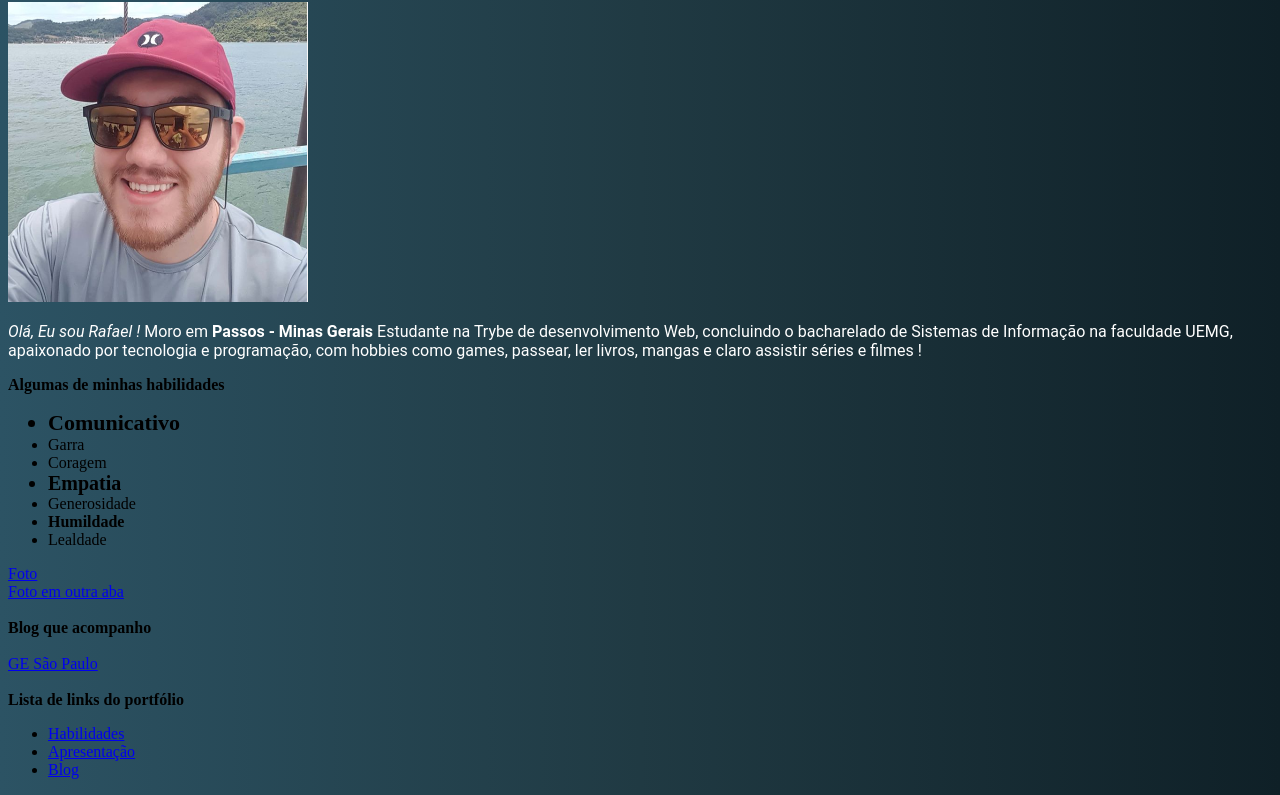
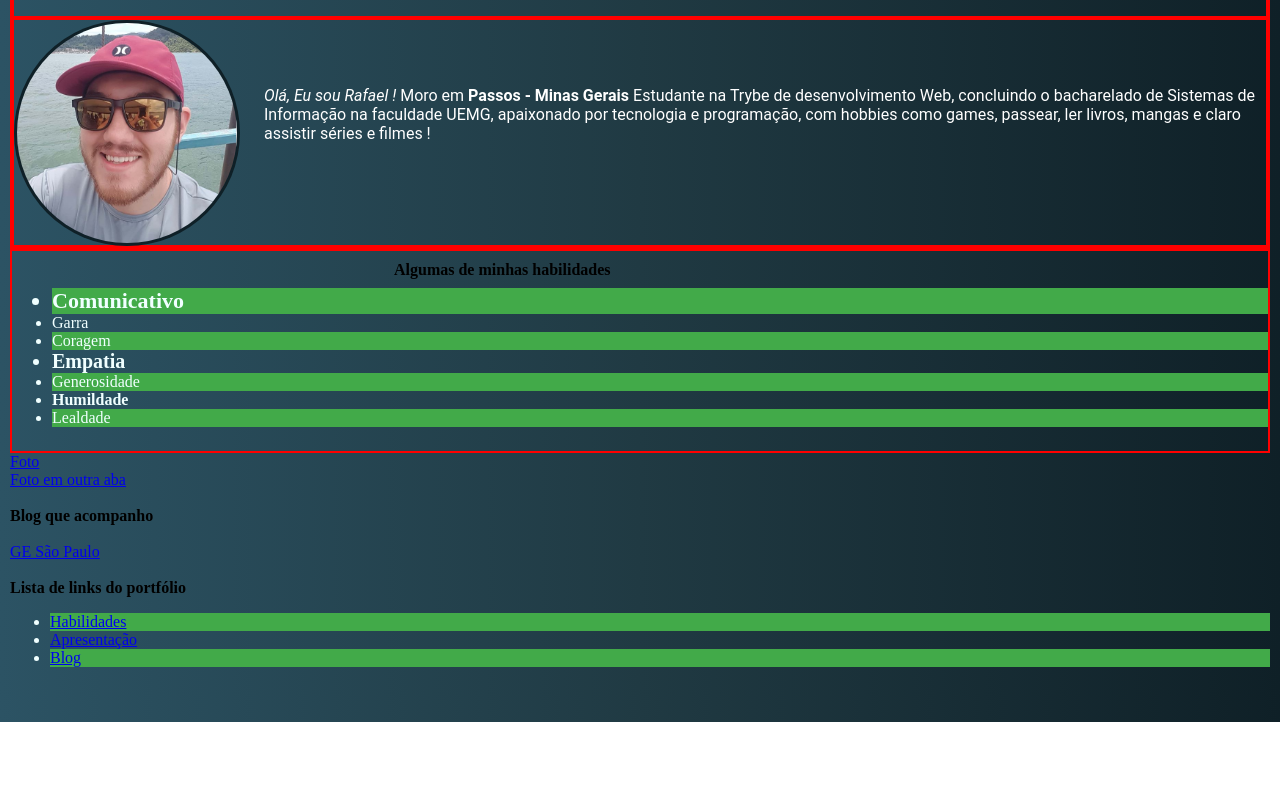
Before and after one commit to rafaelromanoz/rafaelromanoz.github.io, a plain HTML site: page index.html in a window 1280 px wide. Shown: the part 78-873 px from the top of the page. After the commit the page ends 800 px from the top, so only its background shows below. Drawn offline with Linux system fonts and the light colour scheme; a web font is replaced by a local one.

Commit message:
Alteradas algumas cores e propriedades da box

```diff
--- a/index.html
+++ b/index.html
@@ -3,31 +3,43 @@
   <head>
     <meta charset="UTF-8" />
     <title>Portfólio Web Rafael Romano</title>
-    <link rel="stylesheet" type="text/css" href="style.css">
-    <link rel="preconnect" href="https://fonts.gstatic.com">
-    <link href="https://fonts.googleapis.com/css2?family=Girassol&display=swap" rel="stylesheet">
+    <link rel="stylesheet" type="text/css" href="style.css" />
+    <link rel="preconnect" href="https://fonts.gstatic.com" />
+    <link
+      href="https://fonts.googleapis.com/css2?family=Girassol&display=swap"
+      rel="stylesheet"
+    />
   </head>
   <body>
+    <div>
+      <div>
         <h1 id="name-user">Rafael de Oliveira Romano</h1>
-
+      </div>
+      <div class="image-container">
         <img
         src="/Foto.PNG "
         id="fotorafael"
         alt="Foto do autor do portfólio"
         width="300px"
       />
-
       <p class="apresentation">
         <em>Olá, Eu sou Rafael !</em> Moro em
         <strong>Passos - Minas Gerais</strong> Estudante na Trybe de
-      desenvolvimento Web, concluindo o bacharelado de Sistemas de Informação na
-      faculdade UEMG, apaixonado por tecnologia e programação, com hobbies como
-      games, passear, ler livros, mangas e claro assistir séries e filmes !
+        desenvolvimento Web, concluindo o bacharelado de Sistemas de Informação
+        na faculdade UEMG, apaixonado por tecnologia e programação, com hobbies
+        como games, passear, ler livros, mangas e claro assistir séries e filmes
+        !
       </p>
 
+  </div>
+</div>
+
+
+
+
+<div class="habilidades2">
     <strong id="habilidades">Algumas de minhas habilidades</strong>
-
-    <ul>
+    <ul class="habilidade-text">
       <li class="comunicativo"><strong>Comunicativo</strong></li>
       <li class="garra">Garra</li>
       <li class="coragem">Coragem</li>
@@ -36,6 +48,7 @@
       <li class="humildade"><strong>Humildade</strong></li>
       <li class="lealdade">Lealdade</li>
     </ul>
+  </div>
 
     <a href="#fotorafael">Foto</a><br />
     <a href="/Foto.PNG" target="_blank">Foto em outra aba</a>
--- a/style.css
+++ b/style.css
@@ -3,6 +3,7 @@ body{
     background: #0F2027;  /* fallback for old browsers */
 background: -webkit-linear-gradient(to right, #2C5364, #203A43, #0F2027);  /* Chrome 10-25, Safari 5.1-6 */
 background: linear-gradient(to right, #2C5364, #203A43, #0F2027); /* W3C, IE 10+/ Edge, Firefox 16+, Chrome 26+, Opera 12+, Safari 7+ */
+padding: 2px;
 
 
 }
@@ -10,11 +11,34 @@ background: linear-gradient(to right, #2C5364, #203A43, #0F2027); /* W3C, IE 10+
 #name-user{
 
     font-family: Girassol, sans-serif;
+    color: #7FDBFF;
+    text-align: center;
+}
+
+#fotorafael{
+    width: auto;
+    padding: 3px;
+    background-color: #0F2027;
+    float:left;
+    height: 220px;
+    border-radius: 100%;
+
+}
+
+#habilidades{
+    position:absolute;
+    text-align: center;
+    left: 30%;
+    padding: 10px;
 }
 
 .apresentation{
+    position:absolute;
     color: white;
     font-family: Roboto;
+    left: 250px;
+    top: 50px;
+
 }
 
 .comunicativo{
@@ -26,3 +50,30 @@ background: linear-gradient(to right, #2C5364, #203A43, #0F2027); /* W3C, IE 10+
 .empatia{
     font-size: 20px;
 }
+
+
+.image-container{
+    height: 225px;
+    position:relative;
+}
+
+ul li:nth-child(odd){
+  background-color: #42AA49;
+}
+
+ul li{
+    color: azure;
+}
+
+div{
+    border:2px solid red
+}
+
+.habilidades2{
+       height: 200px;
+}
+
+.habilidade-text{
+    position:relative;
+    top: 21px;
+}
```
Lines whose indentation alone changed are shown as unchanged.
